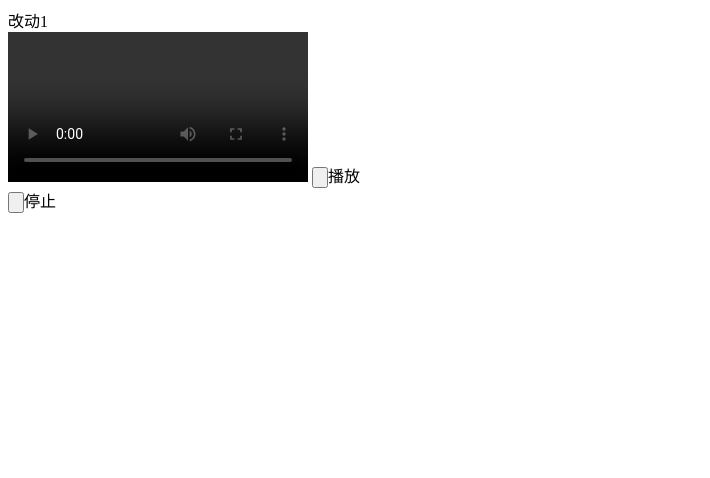
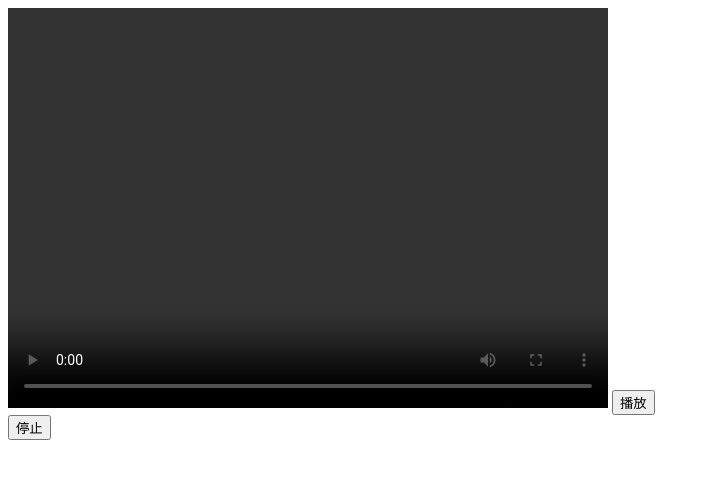
Before and after one commit to MachealLong/weuicloud, a plain HTML site: page weui.html in a window 1280 px wide. Shown: the whole page, without its empty margins (0-710 px from the left). Drawn offline with nearby package versions, Linux system fonts and the light colour scheme.

Commit message:
Update weui.html

```diff
--- a/weui.html
+++ b/weui.html
@@ -13,9 +13,8 @@
   </script>
 </head>
 <body>
-  <div>改动1</div>
-  <video id="playvideo" autoplay="autoplay" controls="controls" controlslist="nodownload"></video>
-  <input type="button" id="play">播放<br/>
-  <input type="button" id="stop">停止
+  <video id="playvideo" autoplay="autoplay" controls="controls" controlslist="nodownload" width="600" height="400"></video>
+  <input type="button" id="play" value="播放"><br/>
+  <input type="button" id="stop" value="停止">
 </body>
 </html>
```
